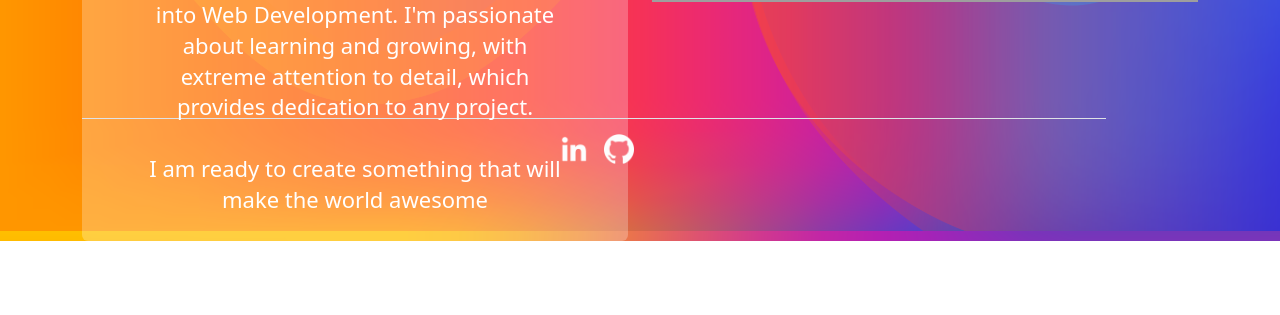
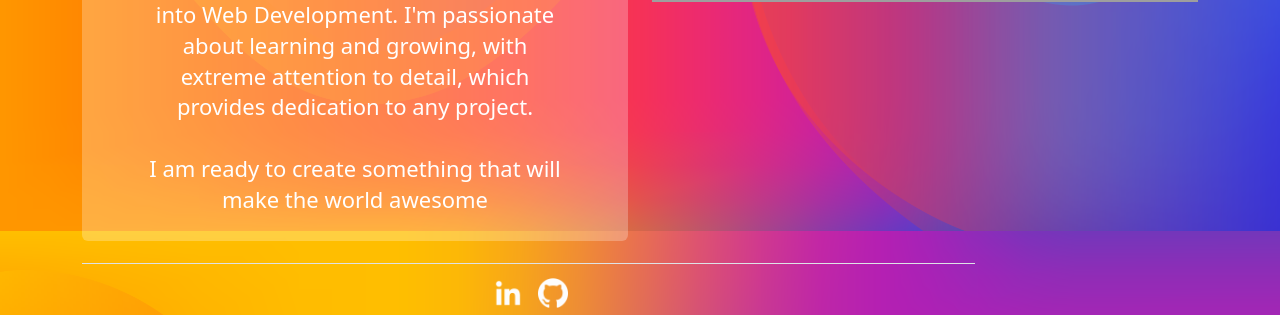
Before and after one commit to gaughanln/gaughanlnReactPortfolio, a React (Create React App) app: page / in a window 1280 px wide. Shown: the part 622-937 px from the top of the page. Before the commit the page ends 863 px from the top, so only its background shows below. Built offline with nearby package versions, Linux system fonts and the light colour scheme; grey boxes are pictures that could not be loaded.

Commit message:
finally figured out the footer woohoo!

```diff
--- a/src/App.css
+++ b/src/App.css
@@ -210,7 +210,7 @@ margin-bottom: 10%;
 } */
 
 .footer {
-  position:fixed;
+  margin-top: 2%;
   bottom: 0;
   width: 80%;
   height: 60px;
--- a/src/App.js
+++ b/src/App.js
@@ -29,9 +29,11 @@ function App() {
     <div>
       {/* We are passing the currentPage from state and the function to update it */}
       <Header currentPage={currentPage} handlePageChange={handlePageChange} />
-      <Footer />
+
       {/* Here we are calling the renderPage method which will return a component  */}
       {renderPage()}
+
+      <Footer />
     </div>
   );
 }
```
